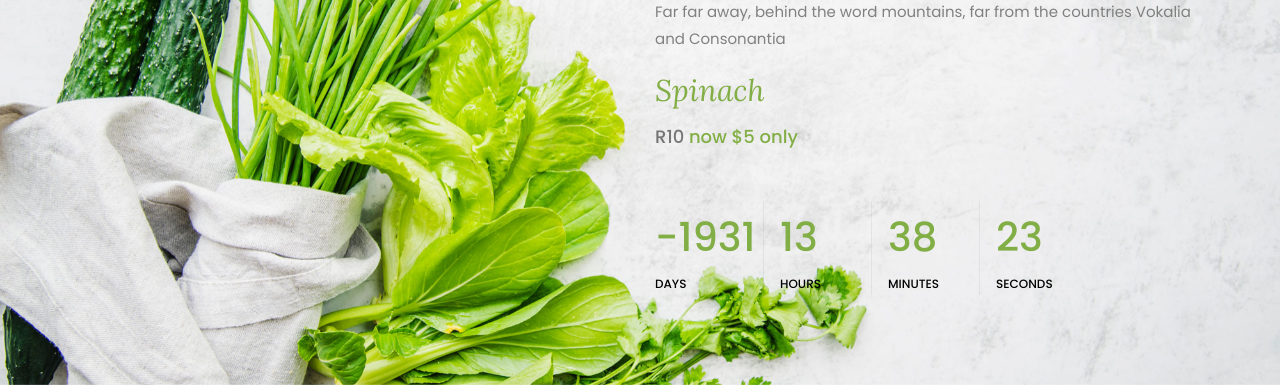
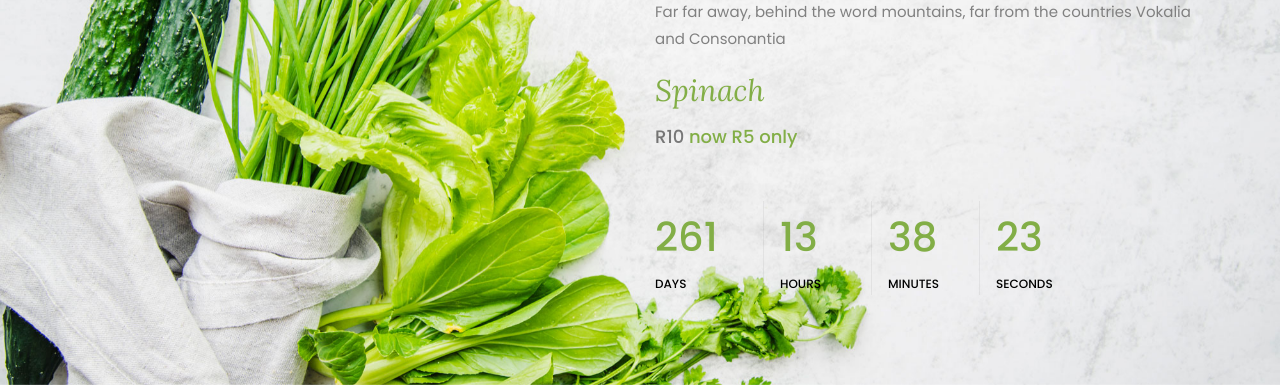
Before and after one commit to AgriSolveSA/quail-business, a plain HTML site: page index.html in a window 1280 px wide. Shown: the part 2960-3347 px from the top of the page. Drawn offline with Linux system fonts and the light colour scheme; some packages are replaced by stand-ins of ours; no server answers; files whose address does not match are found by name.

Commit message:
Timer Update

```diff
--- a/index.html
+++ b/index.html
@@ -463,7 +463,7 @@
             <h2 class="mb-4">Deal of the day</h2>
             <p>Far far away, behind the word mountains, far from the countries Vokalia and Consonantia</p>
             <h3><a href="#">Spinach</a></h3>
-            <span class="price">R10 <a href="#">now $5 only</a></span>
+            <span class="price">R10 <a href="#">now R5 only</a></span>
             <div id="timer" class="d-flex mt-5">
 						  <div class="time" id="days"></div>
 						  <div class="time pl-3" id="hours"></div>
--- a/js/main.js
+++ b/js/main.js
@@ -314,7 +314,7 @@
 
 	function makeTimer() {
 
-		var endTime = new Date("21 December 2019 9:56:00 GMT+01:00");
+		var endTime = new Date("21 December 2025 9:56:00 GMT+01:00");
 		endTime = (Date.parse(endTime) / 1000);
 
 		var now = new Date();
```
